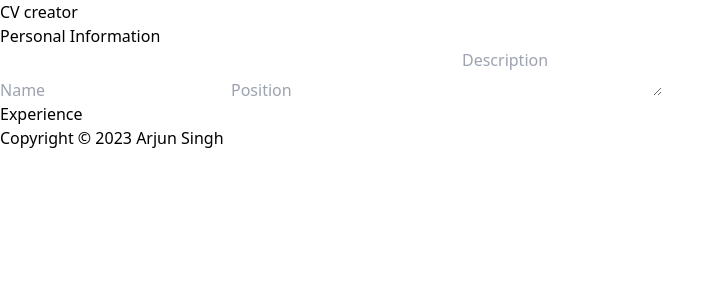
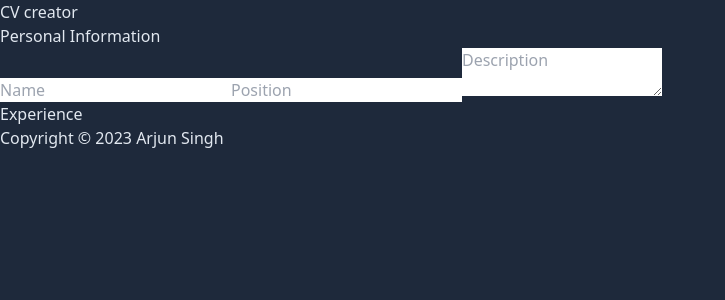
Before and after one commit to dotarjun/CV-Project-React, a React (Create React App) app: page / in a window 1280 px wide. Shown: the top 300 px of the page, without its empty margins (0-725 px from the left). Built offline with nearby package versions, Linux system fonts and the light colour scheme.

Commit message:
🎨 style(App.jsx): add background color and text color to the app container

```diff
--- a/src/App.jsx
+++ b/src/App.jsx
@@ -5,7 +5,7 @@ import Footer from './Components/footer';
 
 function App() {
   return (
-    <div>
+    <div className="bg-slate-800 text-slate-200 min-h-screen">
       <Header />
       <Main />
       <Footer />
```
